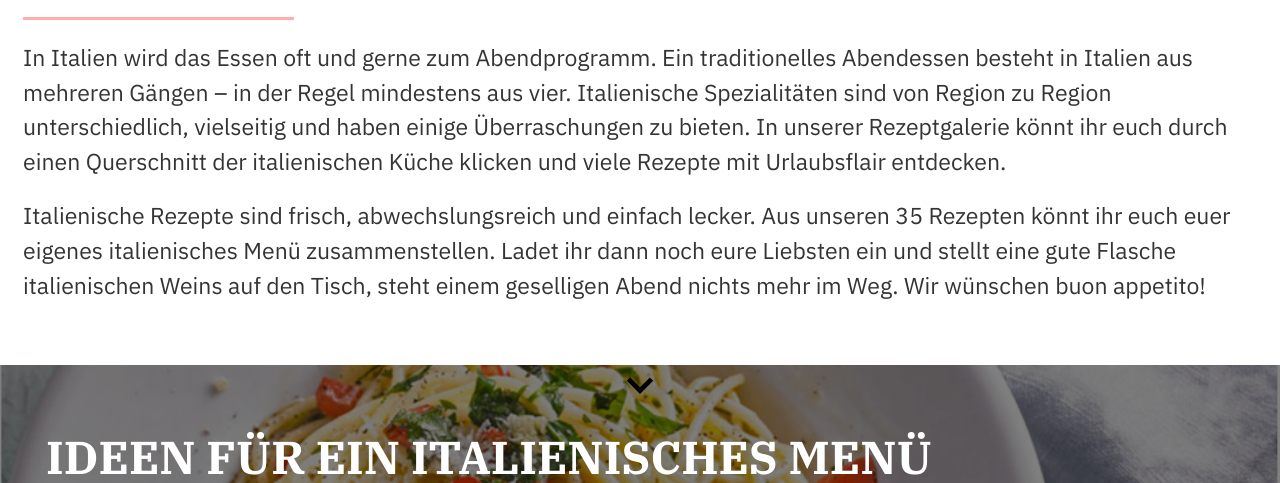
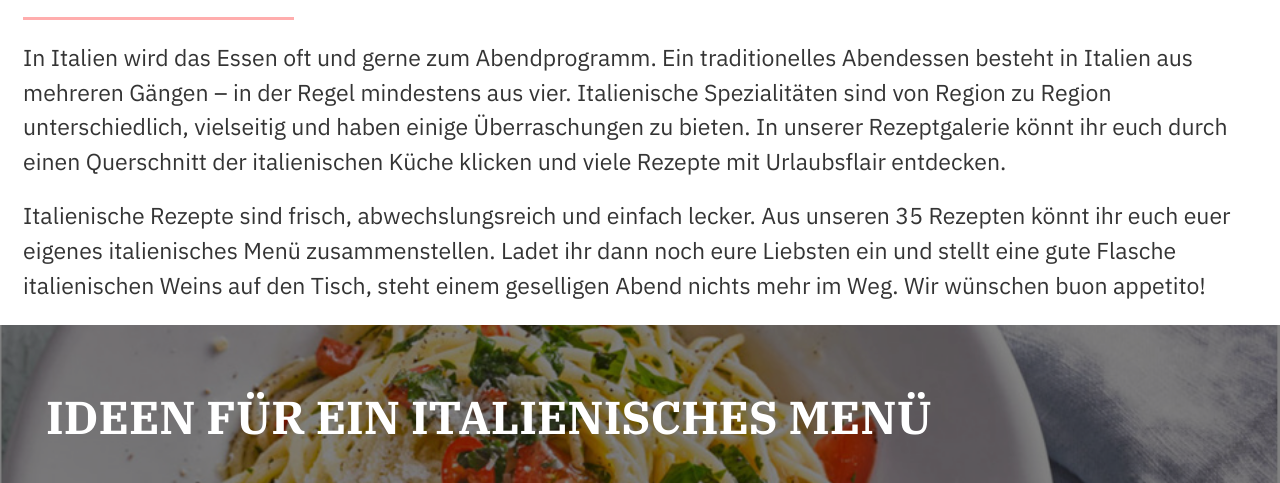
Before and after one commit to mi-classroom/fd-feature-request-session-08-sekundarer-standard, a website: page index.html in a window 1280 px wide. Shown: the part 309-792 px from the top of the page. Drawn offline with Linux system fonts and the light colour scheme; files whose address does not match are found by name.

Commit message:
index wave correction

```diff
--- a/index.html
+++ b/index.html
@@ -65,13 +65,6 @@
         appetito!
       </p>
 
-      <p>
-        <a href="#antipasti">
-          <svg xmlns="http://www.w3.org/2000/svg" viewBox="0 -960 960 960" width="48">
-            <path d="M480-322 216-586l67-67 197 198 197-197 67 67-264 263Z" />
-          </svg>
-        </a>
-      </p>
     </article>
 
     <section class="hero">
```
